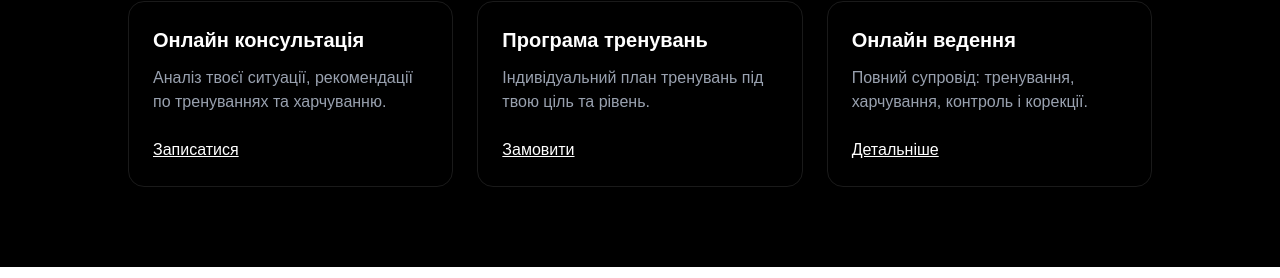
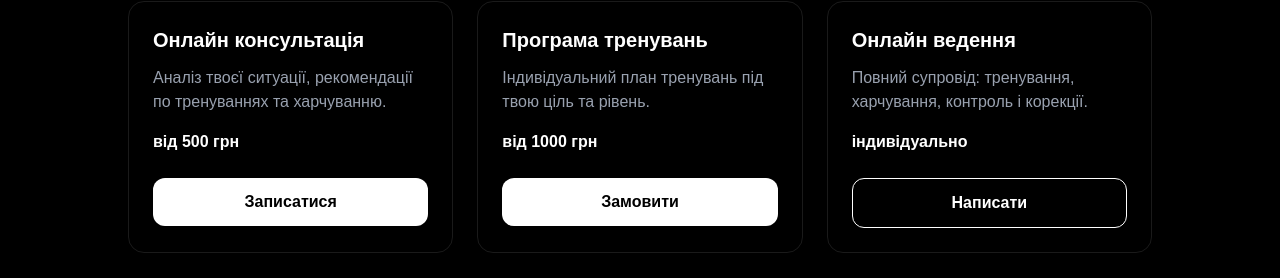
Before and after one commit to burdakcoach/burdak-site, a Next.js app: page / in a window 1280 px wide. Shown: the part 968-1246 px from the top of the page. Built offline with nearby package versions, Linux system fonts and the light colour scheme.

Commit message:
update whatsapp button texts

```diff
--- a/app/page.tsx
+++ b/app/page.tsx
@@ -81,14 +81,20 @@ export default function Home() {
               <h3 className="text-xl font-semibold mb-3">
                 Онлайн консультація
               </h3>
-              <p className="text-gray-400 mb-6">
+
+              <p className="text-gray-400 mb-4">
                 Аналіз твоєї ситуації, рекомендації по тренуваннях та харчуванню.
               </p>
+
+              <p className="text-white font-semibold mb-6">
+                від 500 грн
+              </p>
+
               <a
-                href="https://wa.me/380994470977"
+                href="https://wa.me/380994470977?text=Привіт,%20хочу%20консультацію"
                 target="_blank"
                 rel="noopener noreferrer"
-                className="text-white underline"
+                className="inline-block w-full text-center bg-white text-black py-3 rounded-xl font-semibold hover:opacity-80 transition"
               >
                 Записатися
               </a>
@@ -98,14 +104,20 @@ export default function Home() {
               <h3 className="text-xl font-semibold mb-3">
                 Програма тренувань
               </h3>
-              <p className="text-gray-400 mb-6">
+
+              <p className="text-gray-400 mb-4">
                 Індивідуальний план тренувань під твою ціль та рівень.
               </p>
+
+              <p className="text-white font-semibold mb-6">
+                від 1000 грн
+              </p>
+
               <a
-                href="https://wa.me/380994470977"
+                href="https://wa.me/380994470977?text=Привіт,%20хочу%20програму%20тренувань"
                 target="_blank"
                 rel="noopener noreferrer"
-                className="text-white underline"
+                className="inline-block w-full text-center bg-white text-black py-3 rounded-xl font-semibold hover:opacity-80 transition"
               >
                 Замовити
               </a>
@@ -115,16 +127,22 @@ export default function Home() {
               <h3 className="text-xl font-semibold mb-3">
                 Онлайн ведення
               </h3>
-              <p className="text-gray-400 mb-6">
+
+              <p className="text-gray-400 mb-4">
                 Повний супровід: тренування, харчування, контроль і корекції.
               </p>
+
+              <p className="text-white font-semibold mb-6">
+                індивідуально
+              </p>
+
               <a
-                href="https://wa.me/380994470977"
+                href="https://wa.me/380994470977?text=Привіт,%20цікавить%20онлайн%20ведення"
                 target="_blank"
                 rel="noopener noreferrer"
-                className="text-white underline"
+                className="inline-block w-full text-center border border-white py-3 rounded-xl font-semibold hover:bg-white hover:text-black transition"
               >
-                Детальніше
+                Написати
               </a>
             </div>
           </div>
```
